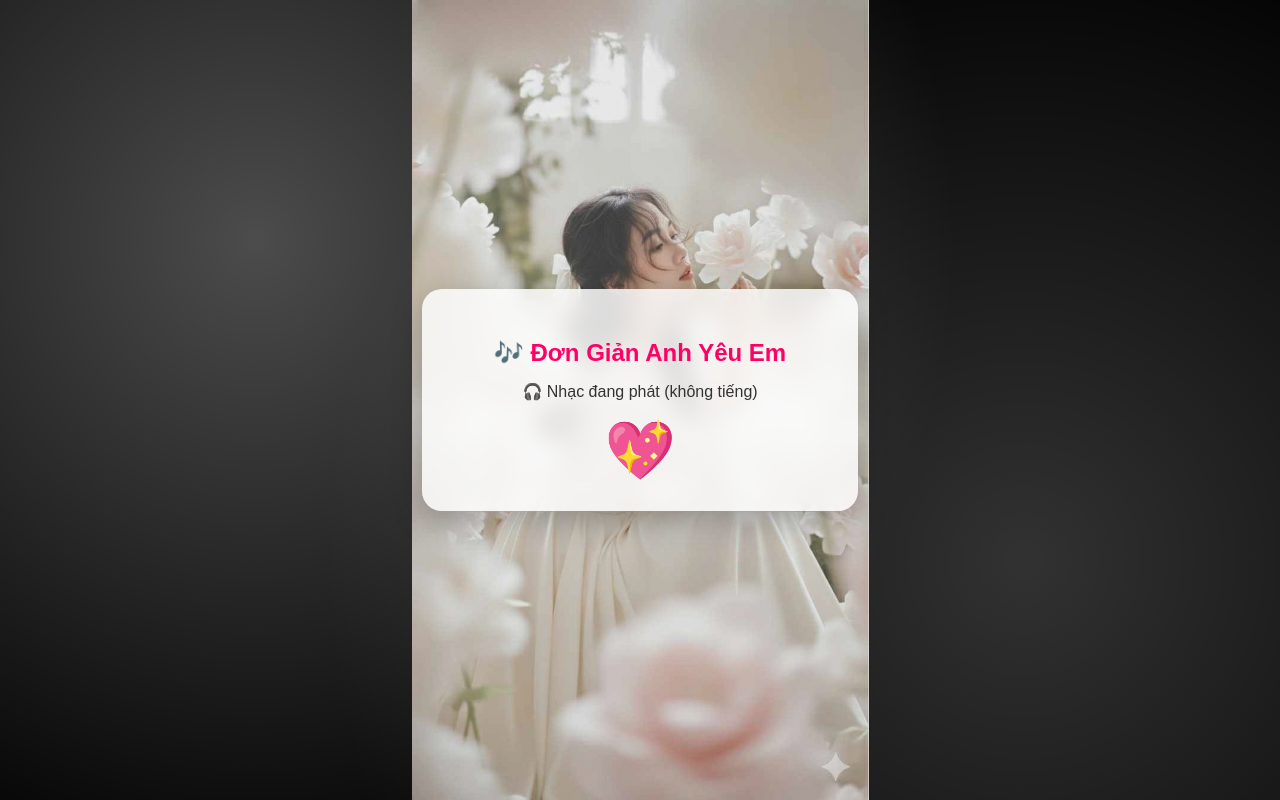
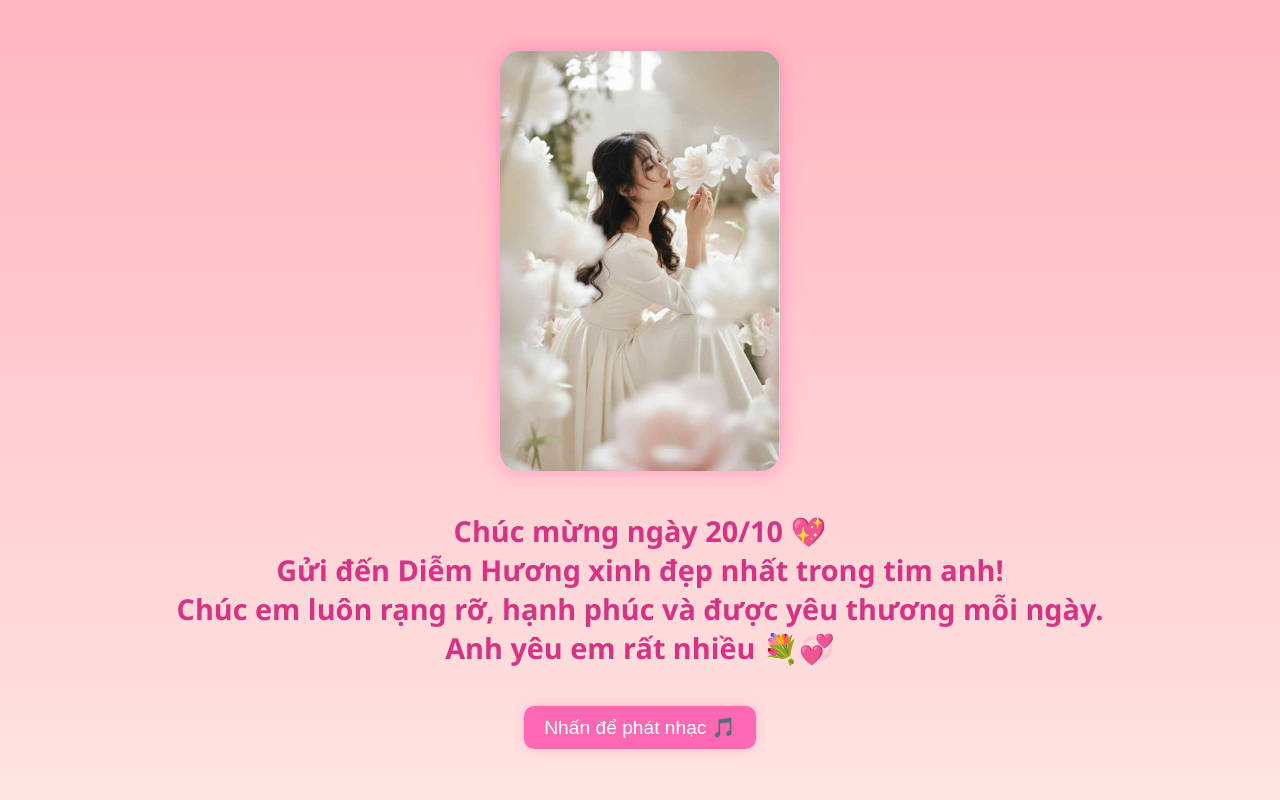
Before and after one commit to baohuynhthe/iudiemhuong, a plain HTML site: page index.html in a window 1280 px wide. Drawn offline with Linux system fonts and the light colour scheme.

Commit message:
Update index.html

```diff
--- a/index.html
+++ b/index.html
@@ -1,156 +1,91 @@
-<!doctype html>
+<!DOCTYPE html>
 <html lang="vi">
 <head>
-  <meta charset="utf-8" />
-  <meta name="viewport" content="width=device-width,initial-scale=1" />
-  <title>Đơn Giản Anh Yêu Em 🎵</title>
+  <meta charset="UTF-8">
+  <meta name="viewport" content="width=device-width, initial-scale=1.0">
+  <title>Chúc mừng 20/10 - Diễm Hương 💐</title>
   <style>
     body {
       margin: 0;
       padding: 0;
-      height: 100vh;
+      overflow: hidden;
+      background: linear-gradient(180deg, #ffb6c1, #ffe4e1);
       display: flex;
       justify-content: center;
       align-items: center;
-      font-family: "Poppins", sans-serif;
-      background: #000;
-      overflow: hidden;
-      position: relative;
+      height: 100vh;
+      flex-direction: column;
+      text-align: center;
+      font-family: 'Segoe UI', sans-serif;
     }
 
-    /* Ảnh nền chân dung */
-    body::before {
-      content: "";
-      position: absolute;
-      top: 0;
-      left: 0;
-      width: 100%;
-      height: 100%;
-      background: url("https://baohuynhthe.github.io/iudiemhuong/aiphi.jfif") center center no-repeat;
-      background-size: contain; /* ✅ Giữ nguyên tỉ lệ ảnh dọc */
-      background-position: center;
-      background-color: #000; /* Thêm nền đen để tránh khoảng trống hai bên */
-      z-index: 0;
-      opacity: 0.9;
-    }
-
-    /* Ánh sáng lung linh */
-    body::after {
-      content: "";
-      position: absolute;
-      width: 100%;
-      height: 100%;
-      background: radial-gradient(circle at 20% 30%, rgba(255,255,255,0.3) 0%, transparent 60%),
-                  radial-gradient(circle at 80% 70%, rgba(255,255,255,0.2) 0%, transparent 60%);
-      animation: shimmer 6s infinite alternate;
-      z-index: 1;
-    }
-
-    @keyframes shimmer {
-      0% {opacity: 0.6;}
-      100% {opacity: 1;}
-    }
-
-    .card {
-      position: relative;
-      background: rgba(255,255,255,0.82);
-      backdrop-filter: blur(12px);
-      padding: 30px 28px;
+    img {
+      width: 280px;
+      height: 420px;
+      object-fit: cover;
       border-radius: 20px;
-      box-shadow: 0 8px 30px rgba(0,0,0,0.25);
-      text-align: center;
-      width: 90%;
-      max-width: 380px;
-      z-index: 2;
-    }
-
-    h2 {
-      color: #ff0066;
-      font-size: 24px;
-      margin-bottom: 10px;
-    }
-
-    p {
-      color: #333;
+      box-shadow: 0 0 20px rgba(255, 105, 180, 0.6);
       margin-bottom: 20px;
     }
 
-    #heartBtn {
-      background: none;
-      border: none;
-      font-size: 50px;
-      cursor: pointer;
-      color: #ff4081;
-      animation: pulse 1.2s infinite;
-      z-index: 3;
+    h1 {
+      color: #d63384;
+      font-size: 1.8rem;
+      font-weight: bold;
+      opacity: 0;
+      animation: moveUp 4s ease-out forwards;
     }
 
-    @keyframes pulse {
-      0%, 100% { transform: scale(1); }
-      50% { transform: scale(1.25); }
+    @keyframes moveUp {
+      0% {
+        transform: translateY(100px);
+        opacity: 0;
+      }
+      100% {
+        transform: translateY(0);
+        opacity: 1;
+      }
     }
 
-    /* Hiệu ứng tim bay */
-    .heart {
-      position: fixed;
-      bottom: 60px;
-      font-size: 24px;
-      color: #ff4b6e;
-      animation: floatUp 2s ease-out forwards;
-      opacity: 0.9;
-      z-index: 3;
+    button {
+      margin-top: 20px;
+      padding: 10px 20px;
+      font-size: 1.2rem;
+      background-color: #ff69b4;
+      color: white;
+      border: none;
+      border-radius: 10px;
+      cursor: pointer;
+      box-shadow: 0 0 10px rgba(255, 105, 180, 0.4);
     }
 
-    @keyframes floatUp {
-      0% { transform: translateY(0) scale(1); opacity: 1; }
-      100% { transform: translateY(-180px) scale(1.5); opacity: 0; }
+    button:hover {
+      background-color: #ff85c1;
     }
   </style>
 </head>
 <body>
-  <div class="card">
-    <h2>🎶 Đơn Giản Anh Yêu Em</h2>
-    <p id="status">Trang đang phát nhạc (ban đầu không tiếng)...</p>
-    <audio id="player" autoplay muted loop playsinline>
-      <source src="dongiananhyeuem.mp3" type="audio/mpeg">
-    </audio>
-    <button id="heartBtn">💖</button>
-  </div>
+  <img src="https://baohuynhthe.github.io/iudiemhuong/aiphi.jfif" alt="Ảnh của Diễm Hương">
+  <h1 id="message">
+    Chúc mừng ngày 20/10 💖<br>
+    Gửi đến Diễm Hương xinh đẹp nhất trong tim anh!<br>
+    Chúc em luôn rạng rỡ, hạnh phúc và được yêu thương mỗi ngày.<br>
+    Anh yêu em rất nhiều 💐💞
+  </h1>
+
+  <button id="playBtn">Nhấn để phát nhạc 🎵</button>
+
+  <audio id="music" src="https://archive.org/download/don-gian-anh-yeu-em-hoang-ton/Don%20Gian%20Anh%20Yeu%20Em%20-%20Hoang%20Ton.mp3"></audio>
 
   <script>
-    const player = document.getElementById("player");
-    const status = document.getElementById("status");
-    const heartBtn = document.getElementById("heartBtn");
+    const btn = document.getElementById('playBtn');
+    const music = document.getElementById('music');
+    const message = document.getElementById('message');
 
-    window.addEventListener("load", async () => {
-      try {
-        await player.play();
-        status.textContent = "🎧 Nhạc đang phát (không tiếng)";
-      } catch (err) {
-        status.textContent = "Không thể tự phát, hãy chạm vào tim 💖";
-      }
-    });
-
-    heartBtn.addEventListener("click", async () => {
-      try {
-        player.muted = false;
-        await player.play();
-        status.textContent = "🎵 Đang phát nhạc có tiếng!";
-        heartBtn.disabled = true;
-
-        // Tạo hiệu ứng tim bay lung linh
-        for (let i = 0; i < 10; i++) {
-          const heart = document.createElement("div");
-          heart.classList.add("heart");
-          heart.textContent = "💖";
-          heart.style.left = Math.random() * window.innerWidth + "px";
-          heart.style.animationDuration = (1.5 + Math.random() * 1.5) + "s";
-          document.body.appendChild(heart);
-          setTimeout(() => heart.remove(), 2000);
-        }
-      } catch (err) {
-        status.textContent = "Không thể bật tiếng (bị trình duyệt chặn)";
-      }
+    btn.addEventListener('click', () => {
+      music.play();
+      btn.style.display = 'none';
+      message.style.animation = "moveUp 4s ease-out forwards";
     });
   </script>
 </body>
```
